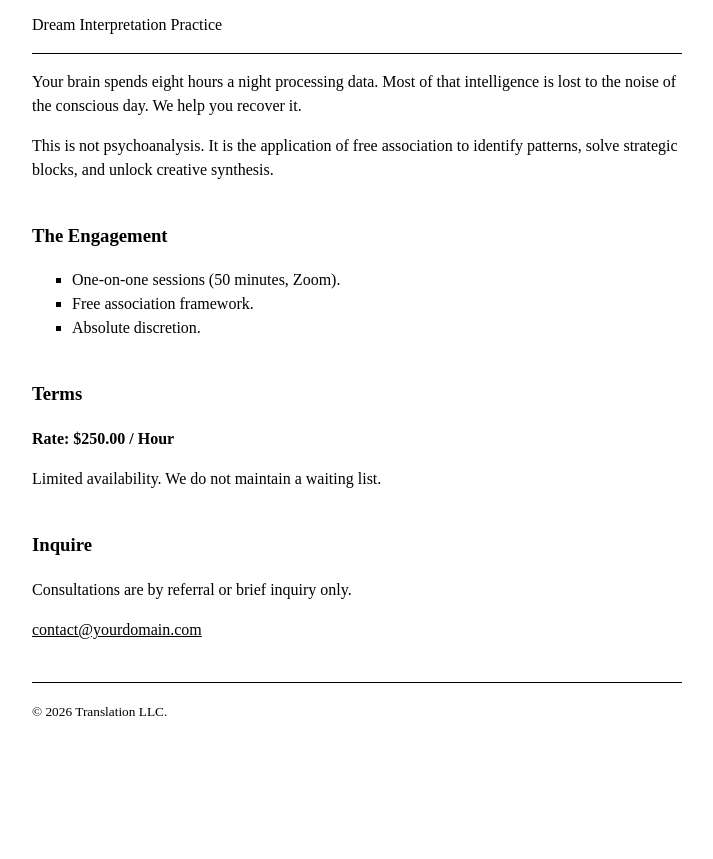
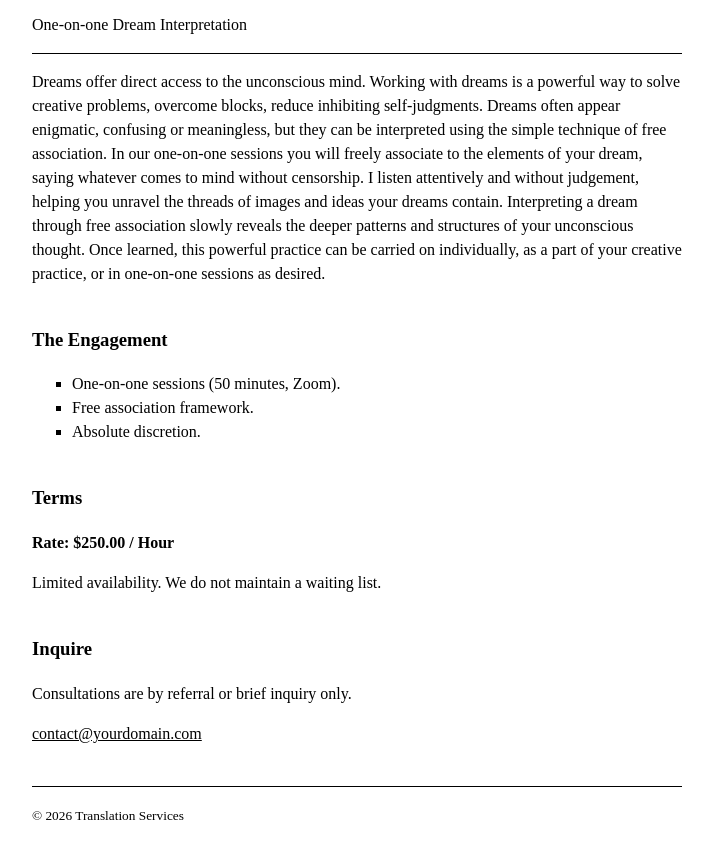
Before and after one commit to tomrosenbergg/translation, a plain HTML site: page index.html in a window 1280 px wide. Shown: the part 105-964 px from the top of the page, without its empty margins (283-996 px from the left). Before the commit the page ends 904 px from the top, so only its background shows below. Drawn offline with Linux system fonts and the light colour scheme.

Commit message:
copy edit

```diff
--- a/index.html
+++ b/index.html
@@ -49,14 +49,13 @@
 
     <header>
         <h1>TRANSLATION</h1>
-        <p>Dream Interpretation Practice</p>
+        <p>One-on-one Dream Interpretation</p>
     </header>
 
     <hr>
 
     <section>
-        <p>Your brain spends eight hours a night processing data. Most of that intelligence is lost to the noise of the conscious day. We help you recover it.</p>
-        <p>This is not psychoanalysis. It is the application of free association to identify patterns, solve strategic blocks, and unlock creative synthesis.</p>
+        <p>Dreams offer direct access to the unconscious mind. Working with dreams is a powerful way to solve creative problems, overcome blocks, reduce inhibiting self-judgments. Dreams often appear enigmatic, confusing or meaningless, but they can be interpreted using the simple technique of free association. In our one-on-one sessions you will freely associate to the elements of your dream, saying whatever comes to mind without censorship. I listen attentively and without judgement, helping you unravel the threads of images and ideas your dreams contain. Interpreting a dream through free association slowly reveals the deeper patterns and structures of your unconscious thought. Once learned, this powerful practice can be carried on individually, as a part of your creative practice, or in one-on-one sessions as desired.</p>
     </section>
 
     <section>
@@ -83,7 +82,7 @@
     <hr>
 
     <footer>
-        <p><small>&copy; 2026 Translation LLC.</small></p>
+        <p><small>&copy; 2026 Translation Services</small></p>
     </footer>
 
 </body>
```
